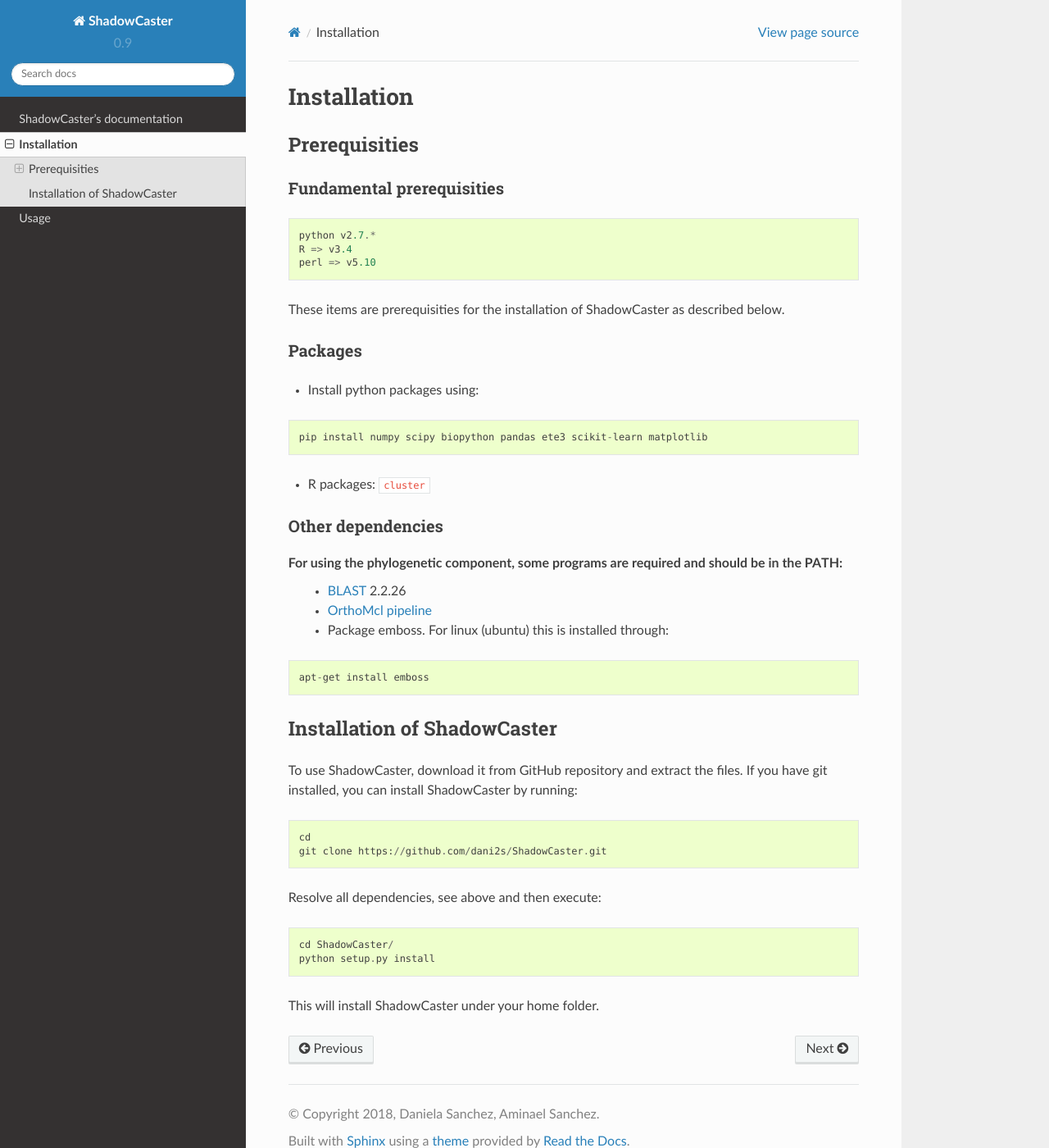
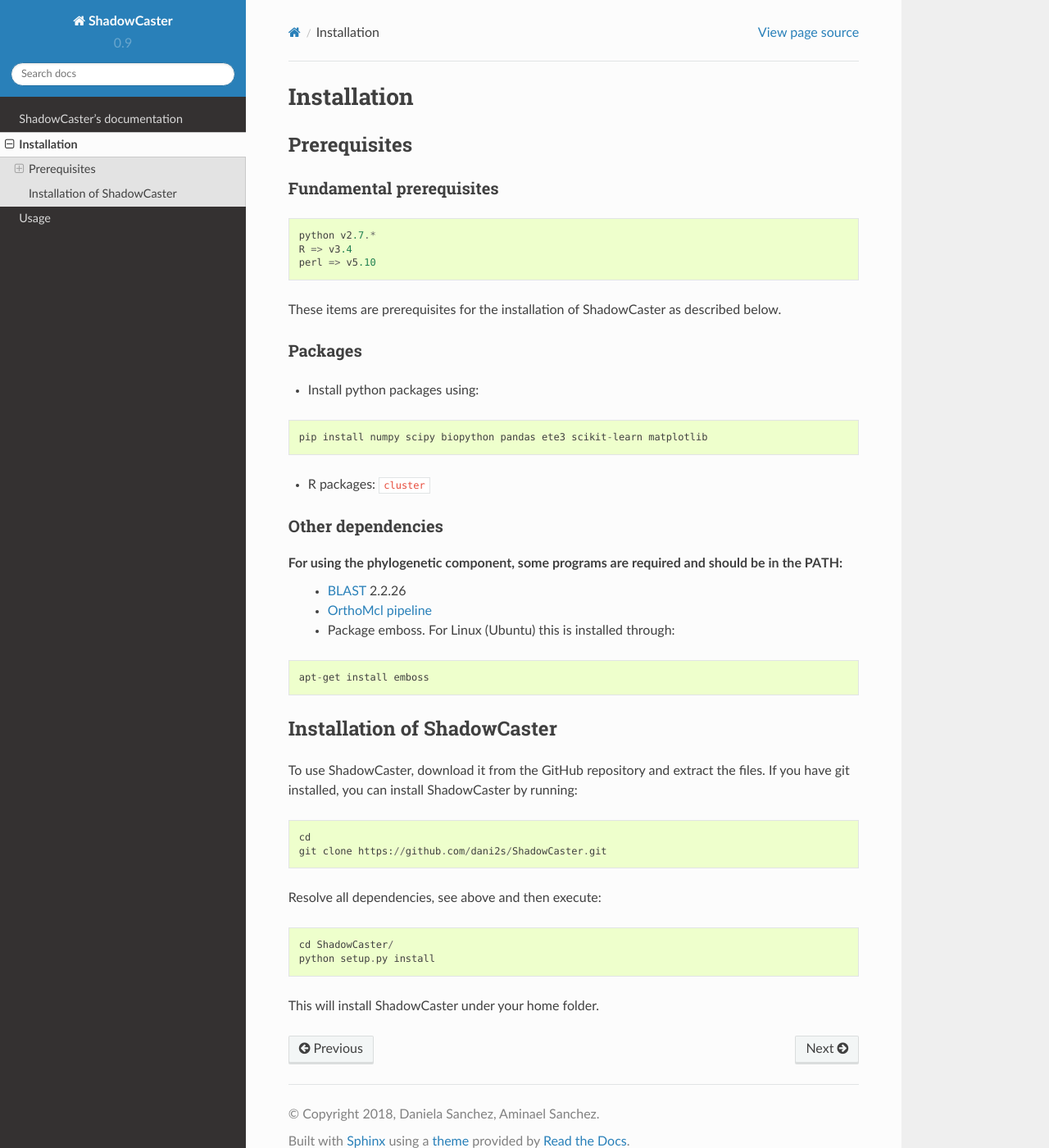
Before and after one commit to dani2s/ShadowCaster, a Sphinx documentation site: the page built from docs/source/installation.rst, in a window 1280 px wide and 1400 px high. Shown: the whole window at 82% size. Built offline with Sphinx 7.4.7 and the Read the Docs theme 2.0.0, drawn with Linux system fonts in a browser that asks for light colours; pages that are not in the unit, such as notebooks, are missing from menus.

Commit message:
commit 020118

```diff
--- a/docs/source/installation.rst
+++ b/docs/source/installation.rst
@@ -1,10 +1,10 @@
 Installation
 ============
 
-Prerequisities
+Prerequisites
 --------------
 
-Fundamental prerequisities
+Fundamental prerequisites
 ~~~~~~~~~~~~~~~~~~~~~~~~~
 
 ::
@@ -13,7 +13,7 @@
     R => v3.4
     perl => v5.10
 
-These items are prerequisities for the installation of ShadowCaster as
+These items are prerequisites for the installation of ShadowCaster as
 described below.
 
 Packages
@@ -33,7 +33,7 @@
 For using the phylogenetic component, some programs are required and should be in the PATH:
    -   `BLAST <tp://ftp.ncbi.nlm.nih.gov/blast/executables/blast+/2.2.26/>`_ 2.2.26
    -   `OrthoMcl pipeline <https://github.com/apetkau/orthomcl-pipeline>`_
-   -   Package emboss. For linux (ubuntu) this is installed through:
+   -   Package emboss. For Linux (Ubuntu) this is installed through:
 ::
 
     apt-get install emboss
@@ -42,7 +42,7 @@
 Installation of ShadowCaster
 ----------------------------
 
-To use ShadowCaster, download it from GitHub repository and extract the
+To use ShadowCaster, download it from the GitHub repository and extract the
 files. If you have git installed, you can install ShadowCaster by running:
 ::
 
--- a/setup.py
+++ b/setup.py
@@ -4,8 +4,9 @@
 
 version = '0.9-beta'
 
-description = """ShadowCaster is a software that combines two types of
-      information - sequence composition and phylogenetic likelihoods. """
+description = """ShadowCaster implements an evolutionary model to calculate bayesian likelihoods
+for each 'alien genes' with an unsual sequence composition according to
+the host genome background to detect HGT events."""
 
 setup(name='ShadowCaster',
       version= version,
```
Also changed, not shown: README.md (+1 -1 lines), docs/source/index.rst (+23 -7 lines), docs/source/usage.rst (+4 -4 lines), 4 other files.
